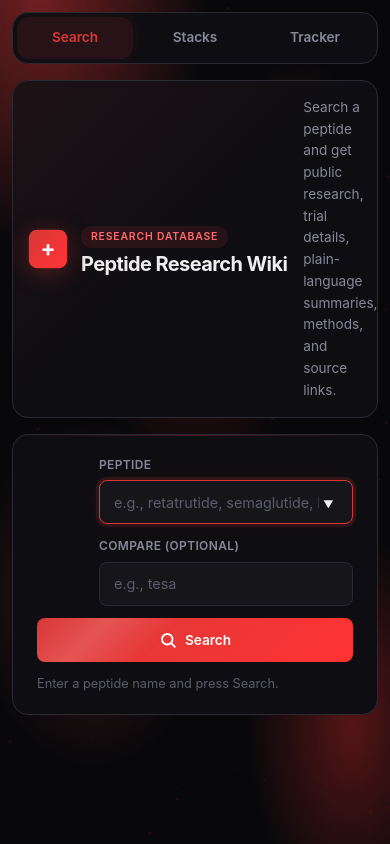
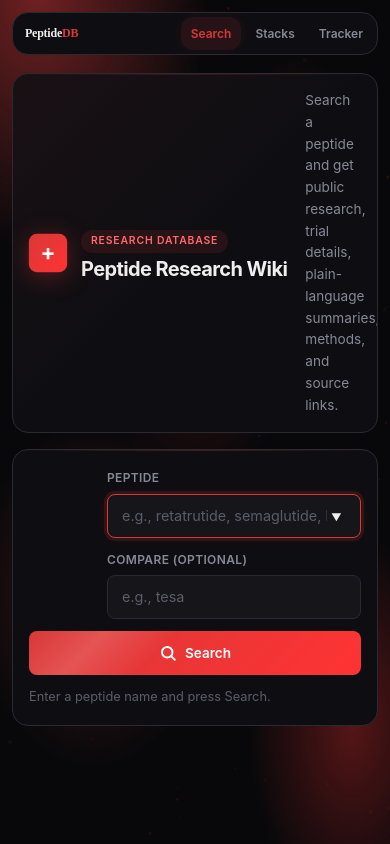
Before and after one commit to OvO-ZeD/peptide-research-wiki, a Flask app: page / in a window 390 px wide. Run offline with Flask 3, Linux system fonts and the light colour scheme.

Commit message:
redesign: consistent nav brand, refined spacing across all pages
- New "PeptideDB" brand in nav bar (Playfair Display + red accent)
- Shared .nav-brand and .nav-links structure on all three pages
- Refined hero section (cleaner gradient, border glow)
- Increased results gap (10px → 14px), search section padding
- Mobile responsive: smaller nav brand/buttons, tighter padding

Co-Authored-By: Claude Opus 4.7 <noreply@anthropic.com>

```diff
--- a/style.css
+++ b/style.css
@@ -95,22 +95,41 @@ body::before {
 /* ─── Nav Bar ─── */
 .nav-bar {
   display: flex;
+  align-items: center;
   gap: 4px;
-  margin-bottom: 16px;
-  padding: 4px;
+  margin-bottom: 18px;
+  padding: 4px 4px 4px 16px;
   background: var(--surface-1);
   border: 1px solid var(--hairline);
   border-radius: var(--radius-xl);
 }
 
+.nav-brand {
+  font-family: 'Playfair Display', serif;
+  font-size: 0.82rem;
+  font-weight: 700;
+  letter-spacing: -0.02em;
+  color: var(--ink);
+  margin-right: auto;
+  white-space: nowrap;
+}
+
+.nav-brand .accent { color: var(--primary); }
+
+.nav-links {
+  display: flex;
+  gap: 4px;
+  margin-left: auto;
+}
+
 .nav-btn {
-  flex: 1;
-  padding: 10px 16px;
+  display: inline-flex;
+  padding: 8px 14px;
   border: none;
   border-radius: var(--radius-lg);
   background: transparent;
   color: var(--ink-subtle);
-  font-size: 0.85rem;
+  font-size: 0.8rem;
   font-weight: 600;
   font-family: inherit;
   cursor: pointer;
@@ -131,8 +150,8 @@ body::before {
 .hero {
   display: flex;
   align-items: center;
-  gap: 16px;
-  padding: 20px 24px;
+  gap: 18px;
+  padding: 18px 24px;
   margin-bottom: 16px;
   background: var(--surface-1);
   border: 1px solid var(--hairline);
@@ -146,25 +165,19 @@ body::before {
   content: '';
   position: absolute;
   inset: 0;
-  background: linear-gradient(135deg, rgba(217, 56, 56, 0.08) 0%, transparent 50%);
+  background: linear-gradient(135deg, rgba(217, 56, 56, 0.06) 0%, transparent 50%);
   pointer-events: none;
 }
 
-/* Animated border glow on hero */
+/* Subtle top border glow */
 .hero::after {
   content: '';
   position: absolute;
-  inset: -1px;
-  border-radius: var(--radius-xl);
-  background: linear-gradient(135deg, var(--primary), transparent 40%, transparent 60%, var(--primary));
-  z-index: -1;
-  opacity: 0;
-  animation: borderPulse 4s ease-in-out infinite;
-}
-
-@keyframes borderPulse {
-  0%, 100% { opacity: 0; }
-  50% { opacity: 0.3; }
+  top: 0;
+  left: 0;
+  right: 0;
+  height: 1px;
+  background: linear-gradient(90deg, transparent, rgba(217, 56, 56, 0.2), transparent);
 }
 
 .hero-brand {
@@ -226,7 +239,7 @@ body::before {
 
 /* ─── Search Section ─── */
 .search-section {
-  padding: 20px 24px;
+  padding: 22px 24px;
   margin-bottom: 16px;
   background: var(--surface-1);
   border: 1px solid var(--hairline);
@@ -362,7 +375,7 @@ body::before {
 /* ─── Results ─── */
 .results {
   display: grid;
-  gap: 10px;
+  gap: 14px;
   animation: fadeSlide 0.6s ease-out;
 }
 
@@ -752,8 +765,12 @@ body::before {
 /* ─── Responsive ─── */
 @media (max-width: 820px) {
   .page { width: 100%; padding: 12px 12px 24px; }
+  .nav-bar { padding: 4px 4px 4px 12px; }
+  .nav-brand { font-size: 0.75rem; }
+  .nav-btn { font-size: 0.75rem; padding: 7px 10px; }
   .hero { flex-wrap: wrap; padding: 16px; }
   .hero-desc { width: 100%; order: 10; }
+  .search-section { padding: 18px 16px; }
   .search-row { flex-direction: column; }
   .search-btn { width: 100%; justify-content: center; }
   .compare-wrapper { grid-template-columns: 1fr; }
--- a/templates/index.html
+++ b/templates/index.html
@@ -18,9 +18,12 @@
 
   <div class="page">
     <nav class="nav-bar">
-      <a href="/" class="nav-btn active">Search</a>
-      <a href="/stacks" class="nav-btn">Stacks</a>
-      <a href="/tracker" class="nav-btn">Tracker</a>
+      <span class="nav-brand">Peptide<span class="accent">DB</span></span>
+      <span class="nav-links">
+        <a href="/" class="nav-btn active">Search</a>
+        <a href="/stacks" class="nav-btn">Stacks</a>
+        <a href="/tracker" class="nav-btn">Tracker</a>
+      </span>
     </nav>
 
     <header class="hero">
```
Also changed, not shown: templates/stacks.html (+6 -3 lines), templates/tracker.html (+6 -3 lines).
